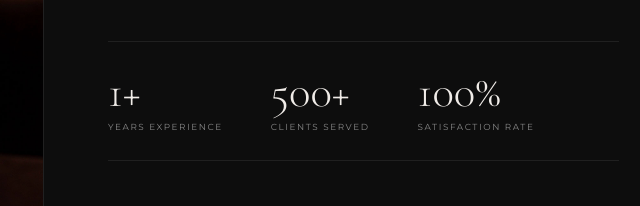
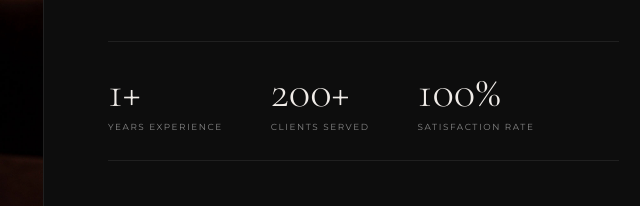
Before and after one commit to Jimmy-cs01/Laynas-Booking-Website, a plain HTML site: page pages/about.html in a window 1280 px wide. Shown: the part 533-739 px from the top of the page, 597-1237 px from the left. Drawn offline with nearby package versions, Linux system fonts and the light colour scheme.

Commit message:
Fixed stat on about

```diff
--- a/pages/about.html
+++ b/pages/about.html
@@ -129,7 +129,7 @@
           <span class="stat-label">Years Experience</span>
         </div>
         <div>
-          <span class="stat-num">500+</span>
+          <span class="stat-num">200+</span>
           <span class="stat-label">Clients Served</span>
         </div>
         <div>
```
